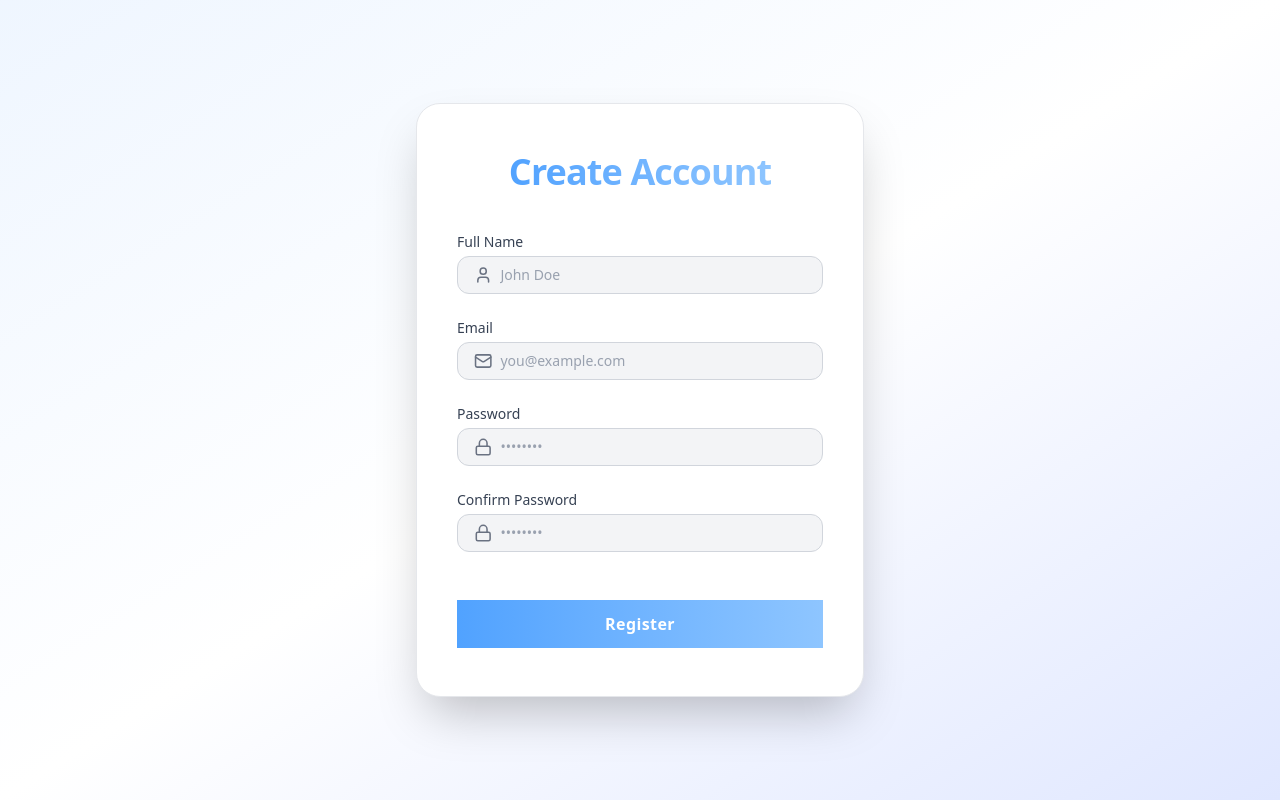
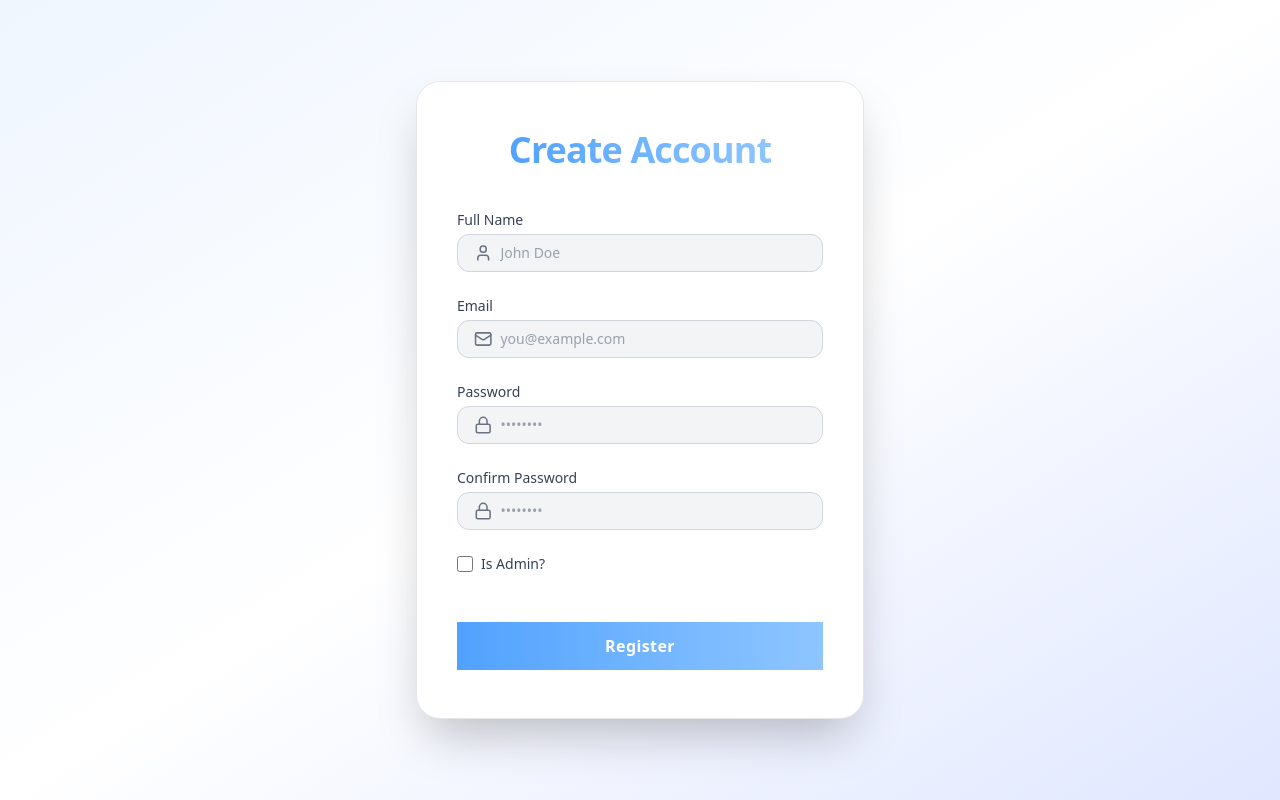
Before and after one commit to fiafghan/internet-users-ms-frontend, a React (Vite) app: page /register in a window 1280 px wide. Built offline with nearby package versions, Linux system fonts and the light colour scheme.

Commit message:
isAdmin was added to the register page!

```diff
--- a/db.json
+++ b/db.json
@@ -82,6 +82,13 @@
       "name": "manan",
       "email": "manan@gmail.com",
       "password": "123"
+    },
+    {
+      "id": "aceb",
+      "name": "fardin ibrahimi",
+      "email": "fardin@gmail.com",
+      "password": "123",
+      "isAdmin": true
     }
   ],
   "internet_users": [
--- a/src/RegisterForm.tsx
+++ b/src/RegisterForm.tsx
@@ -11,13 +11,19 @@ export default function RegisterForm(): JSX.Element {
     email: "",
     password: "",
     confirmPassword: "",
+    isAdmin: false,
   });
 
   const [loading, setLoading] = useState(false);
 
-  const handleChange = (e: React.ChangeEvent<HTMLInputElement>) => {
-    setForm({ ...form, [e.target.name]: e.target.value });
-  };
+      const handleChange = (e: React.ChangeEvent<HTMLInputElement>) => {
+      const { name, type, checked, value } = e.target;
+      setForm({
+        ...form,
+        [name]: type === "checkbox" ? checked : value,
+        });
+      };
+
 
   const handleSubmit = async (e: React.FormEvent) => {
     e.preventDefault();
@@ -34,6 +40,7 @@ export default function RegisterForm(): JSX.Element {
         name: form.name,
         email: form.email,
         password: form.password,
+        isAdmin: form.isAdmin,
       });
 
       alert("✅ Registration successful!");
@@ -44,6 +51,7 @@ export default function RegisterForm(): JSX.Element {
         email: "",
         password: "",
         confirmPassword: "",
+        isAdmin: false,
       });
     } catch (error) {
       console.error("Error registering user:", error);
@@ -155,6 +163,26 @@ export default function RegisterForm(): JSX.Element {
             delay={0.7}
           />
 
+              <motion.div
+              className="mb-6 flex items-center gap-2"
+              initial={{ x: 0, opacity: 0 }}
+              animate={{ x: 0, opacity: 1 }}
+              transition={{ delay: 0.8, duration: 0.5 }}
+            >
+              <input
+                id="isAdmin"
+                name="isAdmin"
+                type="checkbox"
+                checked={form.isAdmin}
+                onChange={handleChange}
+                className="w-4 h-4 text-blue-600 bg-gray-100 border-gray-300 rounded focus:ring-blue-500 focus:ring-2"
+              />
+              <label htmlFor="isAdmin" className="text-sm text-gray-700">
+                Is Admin?
+              </label>
+            </motion.div>
+
+
           {/* Submit Button */}
           <AnimatedSubmitButton disabled={loading}>
             {loading ? (
```
